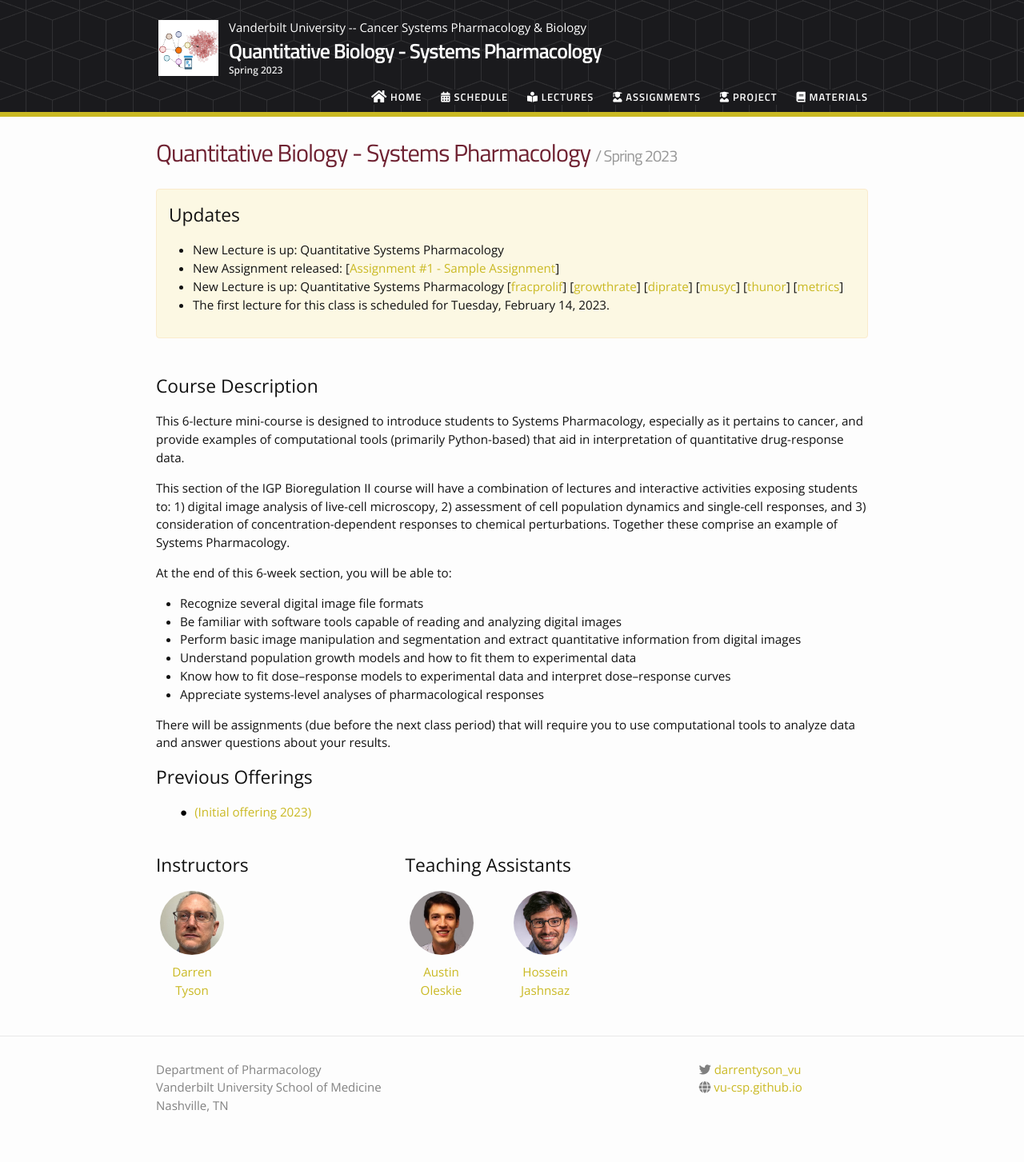
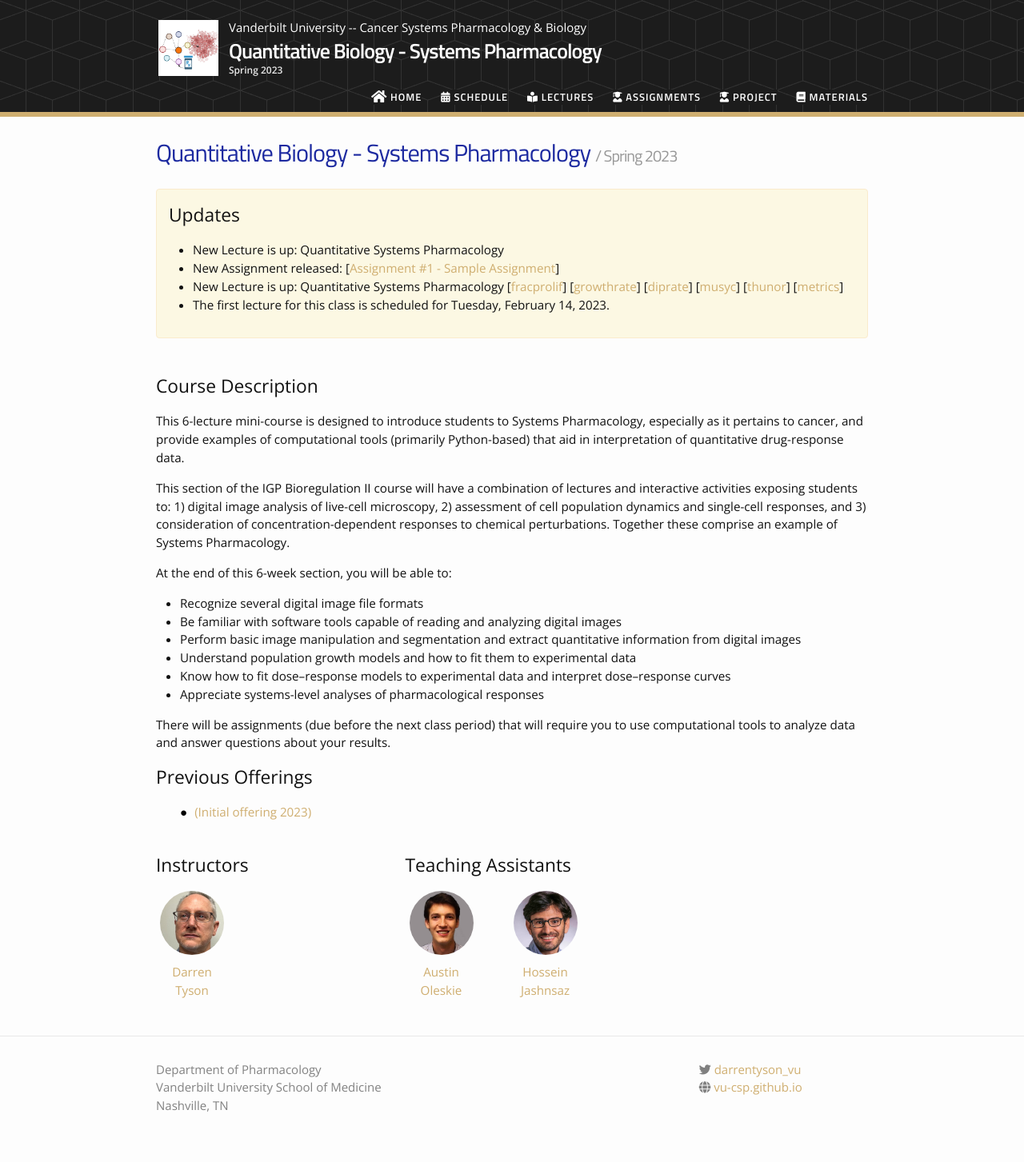
Before and after one commit to VU-CSP/QuantBio, a Jekyll site: the page built from index.md, in a window 1280 px wide. Shown: the whole page at 80% size. Built offline with Jekyll 4.4.1, drawn with Linux system fonts in a browser that asks for light colours; nearby versions of some CDN libraries.

Commit message:
Update _user_vars.scss

```diff
--- a/_sass/_user_vars.scss
+++ b/_sass/_user_vars.scss
@@ -1,9 +1,9 @@
 // Vandy theme (work in progress!)
-$primary-color:  #cab923;
-$accent-color: #cab923;
-$title-color: #6f2232;
+$primary-color:  #CFAE70;
+$accent-color: #CFAE70;
+$title-color: #1D2AA0;
 $header-text-color: #fff;
-$header-color: #1a1a1d;
+$header-color: #1C1C1C;
 $header-background-opacity: 0.5;
 
 // theme #1
```
